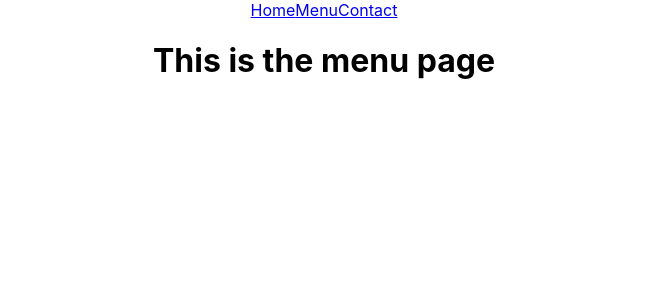
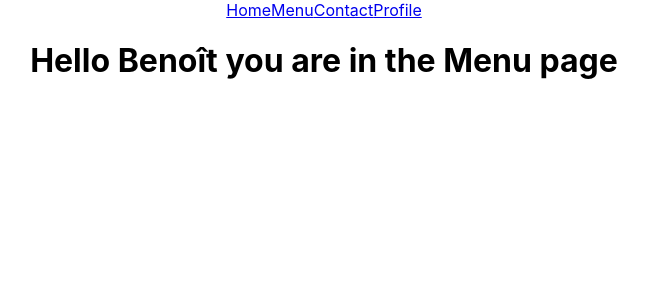
Before and after one commit to SacleuxBenoit/sandbox-react, a React (Create React App) app in the folder react-router/: page /menu in a window 1280 px wide. Shown: the top 300 px of the page, without its empty margins (316-964 px from the left). Built offline with nearby package versions, Linux system fonts and the light colour scheme.

Commit message:
add some test with useState between pages + create component Profile.js

```diff
--- a/react-router/src/App.js
+++ b/react-router/src/App.js
@@ -1,18 +1,22 @@
 import './App.css';
 import {BrowserRouter as Router, Routes, Route} from 'react-router-dom'
 import { Home } from './pages/Home'
+import { Profile } from './pages/Profile'
 import { Menu } from './pages/Menu'
 import { Contact } from './pages/Contact'
-import {NavBar} from './pages/NavBar'
+import { NavBar } from './pages/NavBar'
+import { useState } from 'react'
+function App() {
+  let [username, setUsername] = useState("Benoît");
 
-function App() {
   return (
     <div className="App">
       <Router>
         <NavBar />
         <Routes>
-          <Route path="/" element={<Home />}/>
-          <Route path="/menu" element={<Menu />}/>
+          <Route path="/" element={<Home username={username}/>}/>
+          <Route path="/profile" element={<Profile username={username} />} />
+          <Route path="/menu" element={<Menu username={username}/>}/>
           <Route path="/contact" element={<Contact />} />
           <Route path="*" element={<Home />} />
         </Routes>
--- a/react-router/src/pages/Home.js
+++ b/react-router/src/pages/Home.js
@@ -1,3 +1,3 @@
-export let Home = () => {
-    return <h1>This is the home page</h1>
+export let Home = (props) => {
+    return <h1>Hello {props.username} you are in the Home page</h1>
 }
--- a/react-router/src/pages/Menu.js
+++ b/react-router/src/pages/Menu.js
@@ -1,3 +1,3 @@
-export let Menu = () => {
-    return <h1>This is the menu page</h1>
+export let Menu = (props) => {
+    return <h1>Hello {props.username} you are in the Menu page</h1>
 }
--- a/react-router/src/pages/NavBar.js
+++ b/react-router/src/pages/NavBar.js
@@ -6,6 +6,7 @@ export let NavBar = () => {
             <Link to="/">Home</Link>
             <Link to="/menu">Menu</Link>
             <Link to="/contact">Contact</Link>
+            <Link to="/profile">Profile</Link>
       </div>
     )
 }
--- /dev/null
+++ b/react-router/src/pages/Profile.js
@@ -0,0 +1,3 @@
+export let Profile = (props) => {
+    return <div>Profile, user is {props.username}</div>
+}
```
